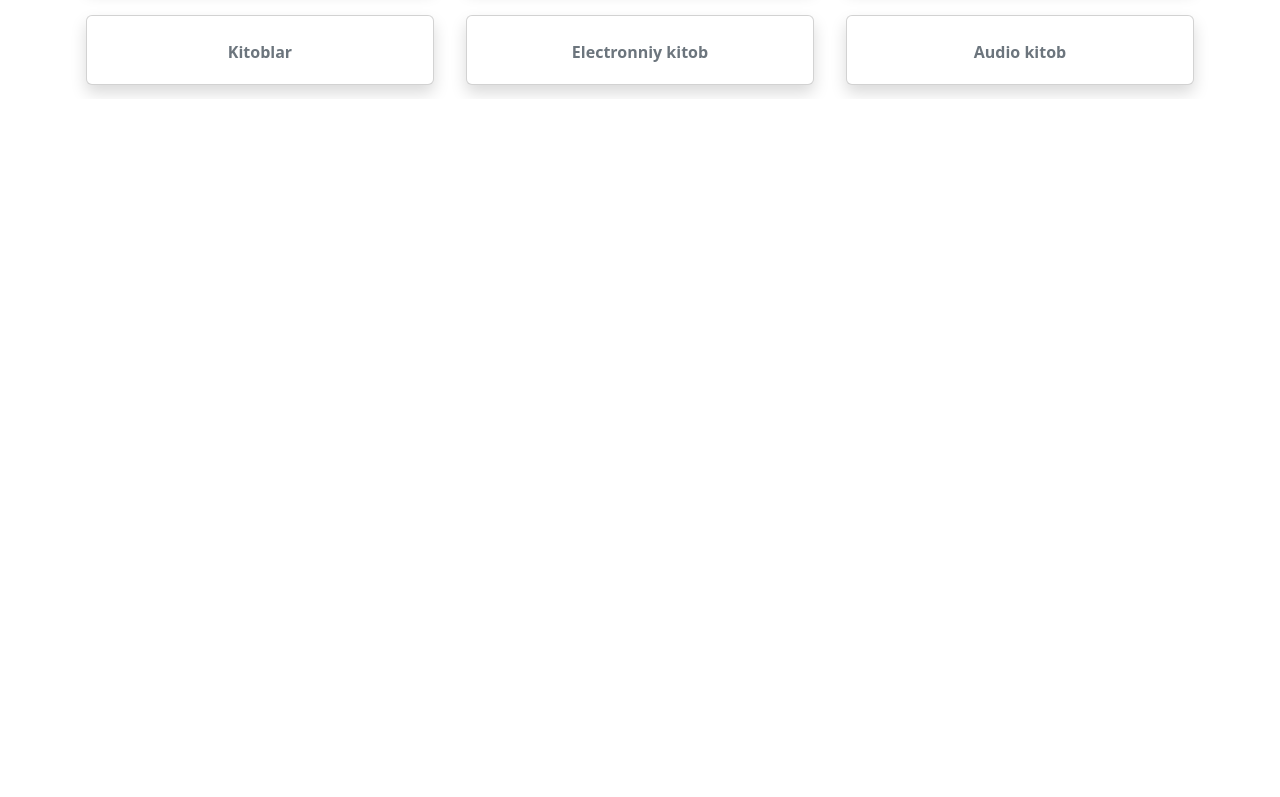
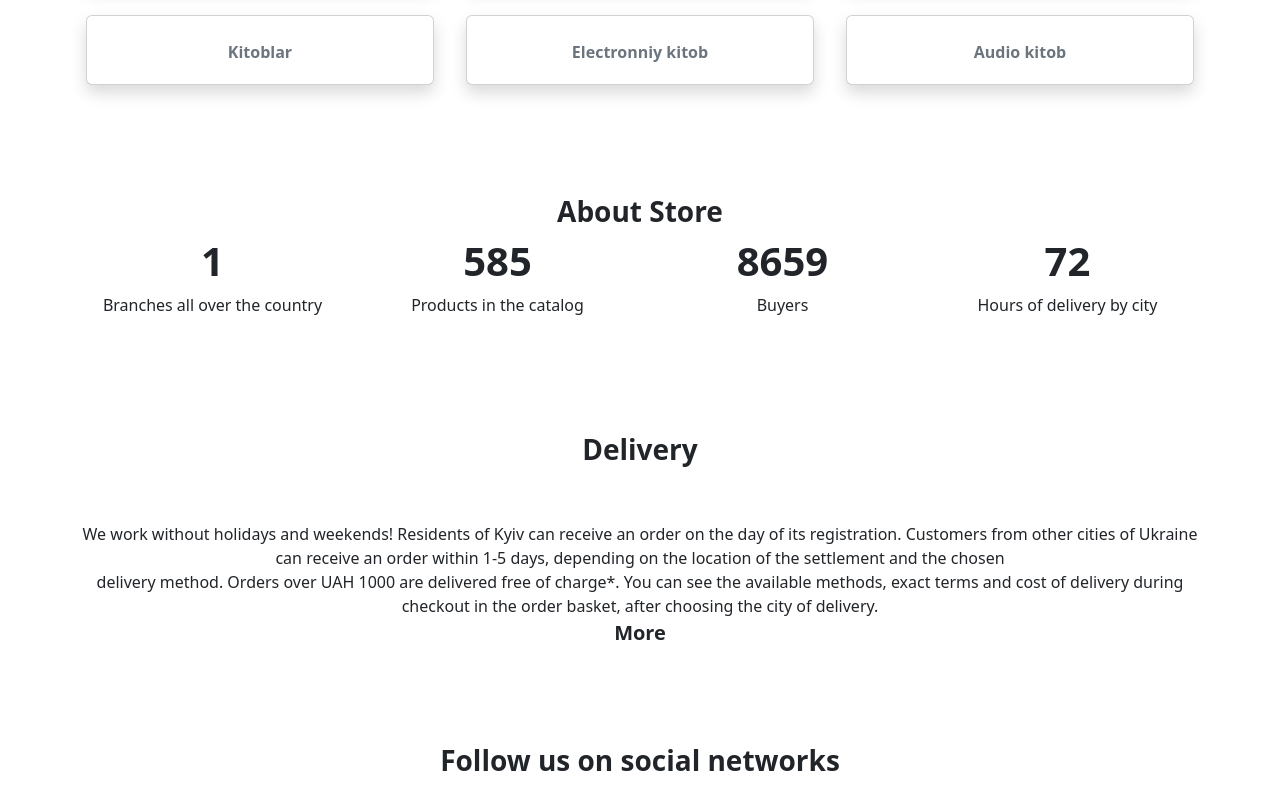
Before and after one commit to Nurillokhon/yana-yangi, a React (Create React App) app: page / in a window 1280 px wide. Shown: the part 2000-2797 px from the top of the page. Before the commit the page ends 2099 px from the top, so only its background shows below. Built offline with nearby package versions, Linux system fonts and the light colour scheme; no server answers.

Commit message:
ikta narsa ozgardi

```diff
--- a/src/companent/card2/Card2.jsx
+++ b/src/companent/card2/Card2.jsx
@@ -83,12 +83,13 @@ function MyApp() {
                     <b>РАБОЧЕЕ ВРЕМЯ 24/7</b>
                   </li>
                 </ul>
-                {/* <button className="btn2">
+                <button className="btn2">
                   <b>КУПИТЬ СЕЙЧАС</b>
-                </button> */}
+                </button>
                 <button className="btn3" onClick={() => korz(index)}>
                   <b>ДОБАВИТЬ В КОРЗИНУ</b>
                 </button>
+
                 <SnackbarProvider maxSnack={3}>
                   <MyApp />
                 </SnackbarProvider>
@@ -97,8 +98,6 @@ function MyApp() {
           );
         }
       })}
-      {/* <h1>{mas[+(params.id)].NameBook}</h1>
-            <h2>{mas[+(params.id)].Aftor}</h2> */}
     </div>
   );
 };
--- a/src/companent/header/Header.jsx
+++ b/src/companent/header/Header.jsx
@@ -2,7 +2,7 @@ import React from "react";
 import { useDispatch, useSelector } from "react-redux";
 import Card from "../card/Card";
 import Katalog from "../katalog/Katalog";
-import './header.css'
+import './header.css';
 
 const Header = () => {
   const qiymat = useSelector((state) => state);
@@ -46,11 +46,53 @@ const Header = () => {
         </div>
         <Card />
         <Katalog />
+        <div className="container text-center">
+          <h3 className="pt-5 mt-5 fw-bold" id="about">
+            About Store
+          </h3>
+          <div className="row siu">
+            <div className="col-3 ">
+              <h1 className="fw-bold ">1</h1>
+              <span> Branches all over the country</span>
+            </div>
+            <div className="col-3">
+              <h1 className="fw-bold ">585</h1>
+              <span> Products in the catalog</span>
+            </div>
+            <div className="col-3">
+              <h1 className="fw-bold ">8659</h1>
+              <span> Buyers</span>
+            </div>
+            <div className="col-3">
+              <h1 className="fw-bold ">72</h1>
+              <span>Hours of delivery by city</span>
+            </div>
+          </div>
+          <div>
+            <h3 className="py-5 mt-5 fw-bold" id="delive">
+              Delivery
+            </h3>
+            <p>
+              We work without holidays and weekends! Residents of Kyiv can
+              receive an order on the day of its registration. Customers from
+              other cities of Ukraine can receive an order within 1-5 days,
+              depending on the location of the settlement and the chosen <br />{" "}
+              delivery method. Orders over UAH 1000 are delivered free of
+              charge*. You can see the available methods, exact terms and cost
+              of delivery during checkout in the order basket, after choosing
+              the city of delivery. <br />
+              <span className="fw-bold fs-5"> More</span>
+            </p>
+          </div>
+          <div>
+            <h3 className="py-5 mt-5 fw-bold" id="delive">
+              Follow us on social networks
+            </h3>
+
+          </div>
+        </div>
       </>
     );
-    // }else{
-    //   console.log('ishlamadi');
-    // }
   }
 };
 
--- a/src/companent/header/header.css
+++ b/src/companent/header/header.css
@@ -26,3 +26,6 @@
   z-index: 1;
   color: orange;
 }
+.siu{
+  height: 100px;
+}
--- a/src/companent/navbar/Navbar.jsx
+++ b/src/companent/navbar/Navbar.jsx
@@ -1,23 +1,27 @@
-import React from "react";
+import React, { useEffect, useState } from "react";
 import { AiOutlineHeart } from "react-icons/ai";
 import { Link } from "react-router-dom";
-import { useDispatch, useSelector} from "react-redux";
+import { useDispatch, useSelector } from "react-redux";
 import { AiOutlineShoppingCart } from "react-icons/ai";
 import "./navbar.css";
 
 const Navbar = () => {
   const qiymat = useSelector((state) => state);
   const dispatch = useDispatch();
-
+  console.log(qiymat.Auth);
   function Run(val) {
     dispatch({ type: "search", payload: { name: val } });
-    console.log(qiymat,"qiymat");
+    console.log(qiymat, "qiymat");
   }
+  const [salom, setSalom] = useState();
+  useEffect(() => {
+    let name = JSON.parse(localStorage.getItem("User"));
+    setSalom(name);
+  }, []);
 
   return (
     <div className="nav">
       <Link to="/">
-
         <img
           className="nav_img"
           src="https://st2.depositphotos.com/3573725/6541/v/950/depositphotos_65413421-stock-illustration-book-logo.jpg"
@@ -25,13 +29,20 @@ const Navbar = () => {
         />
       </Link>
       <ul className="nav_ul">
-        <li>Акции</li>
-        <li><a href="#cotolog">Каталог</a> </li>
-        <li>Доставка</li>
-        <li>О магазине</li>
-        <li>Блог</li>
+        <li>Stoc</li>
+        <li>
+          <a href="#cotolog">Catalog</a>{" "}
+        </li>
+        <li>Deleviriy</li>
+        <li>About store</li>
+        <li>Blog</li>
       </ul>
-      <input placeholder="serach book" onInput={(val) => Run(val.target.value)} className="nav_input" type="text" />
+      <input
+        placeholder="serach book"
+        onInput={(val) => Run(val.target.value)}
+        className="nav_input"
+        type="text"
+      />
       <Link to="/like">
         <AiOutlineHeart className="heart" />
       </Link>
@@ -49,10 +60,17 @@ const Navbar = () => {
           ENG
         </option>
       </select>
+      {salom ?
+        <>
+        <h2 style={{color:"orange"}}>Salom {salom.name} 🖐</h2>
+        </>
+       :
+        <>
           <Link to="/login">
-
             <button className="nav_button">Sign In</button>
           </Link>
+        </>
+      }
     </div>
   );
 };
--- /dev/null
+++ b/src/companent/store/pogect/Auth.js
@@ -0,0 +1,9 @@
+const Autho ={
+
+}
+
+export default function Auth(state = Autho , action) {
+    let userInfo = JSON.parse(localStorage.getItem("User"));
+
+    return state = userInfo
+}
--- a/src/companent/store/store.jsx
+++ b/src/companent/store/store.jsx
@@ -1,9 +1,11 @@
 import { configureStore } from "@reduxjs/toolkit";
 import{Search_input} from '../search'
+import Auth from "./pogect/Auth";
 
 const store = configureStore({
     reducer: {
-        data : Search_input
+        data : Search_input,
+        Auth : Auth
     }
 })
 
```
Lines whose indentation alone changed are shown as unchanged.
